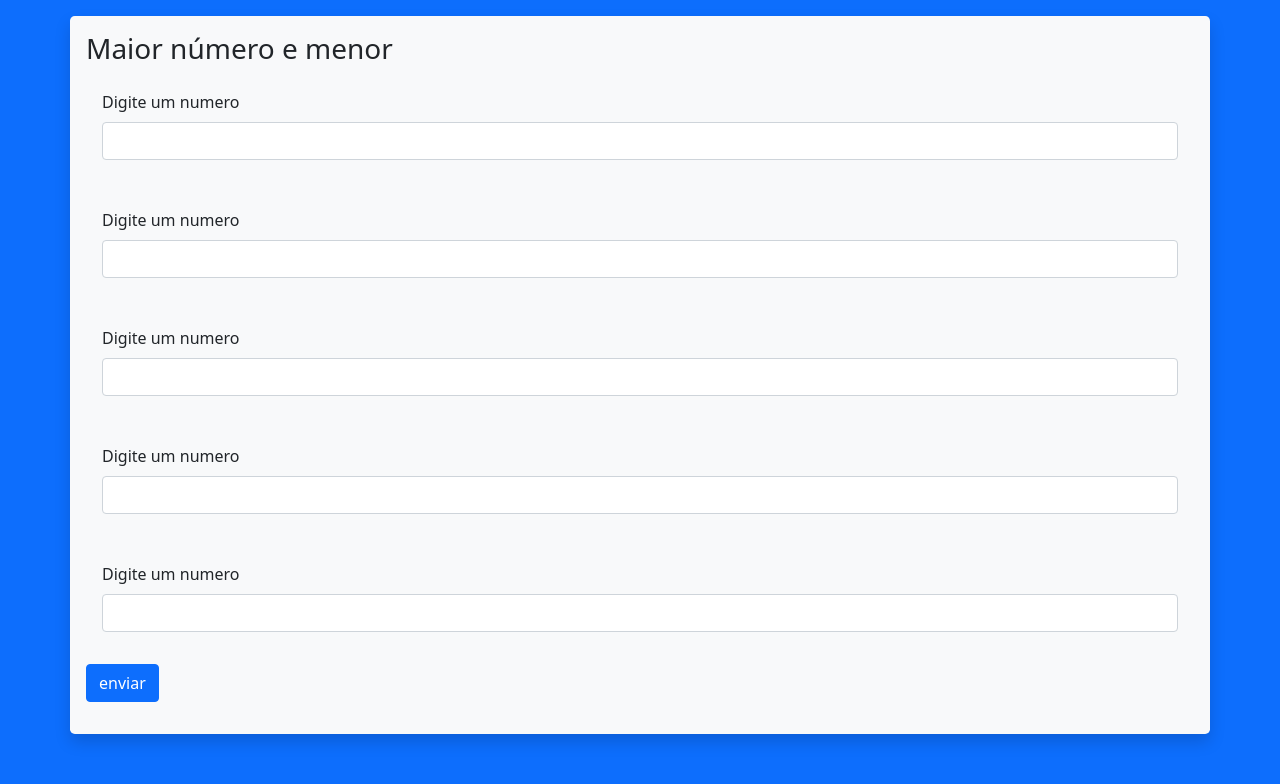
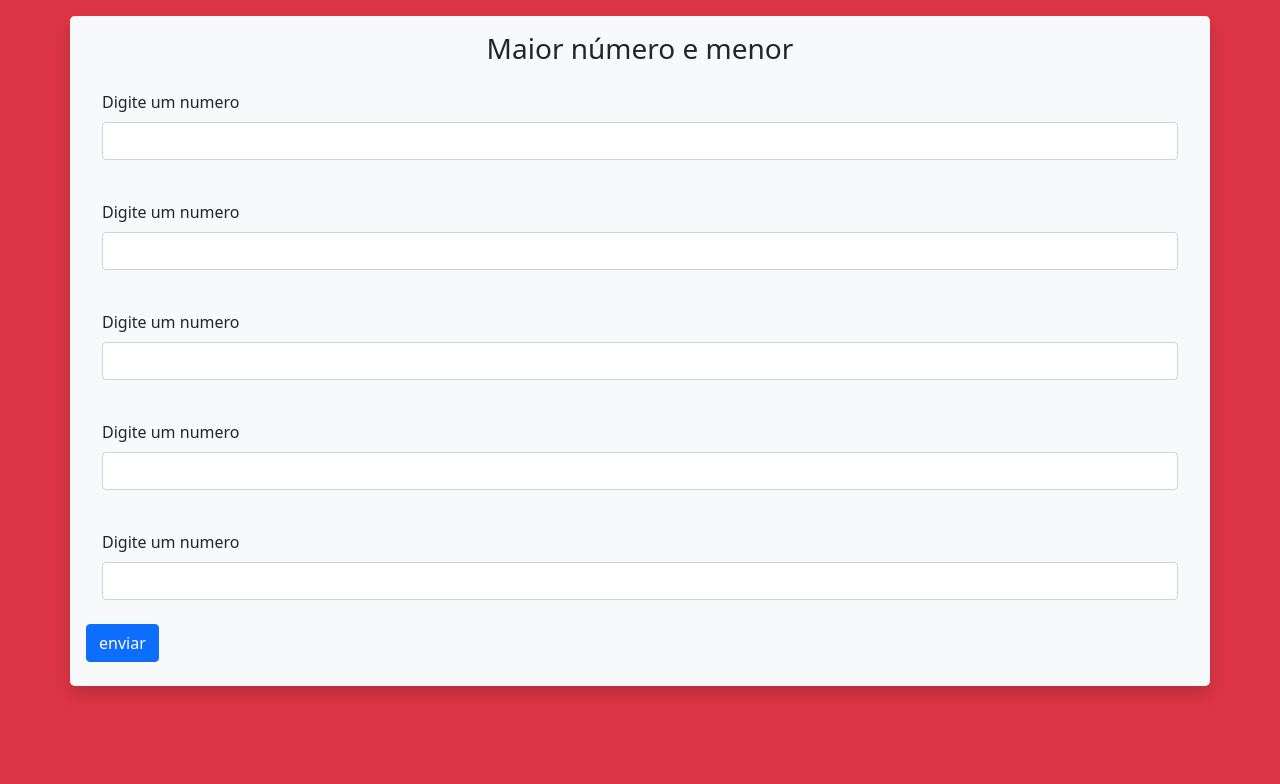
Before and after one commit to GBielMendes7/EletivaI-LinguagemdeProgamacaoIV, a PHP site: page / in a window 1280 px wide. Shown: the top 784 px of the page. Run offline with PHP 8.4, Linux system fonts and the light colour scheme.

Commit message:
csslista3exercicio4

```diff
--- a/Lista de Exercicios 3/lista3Exercicio4/index.php
+++ b/Lista de Exercicios 3/lista3Exercicio4/index.php
@@ -10,43 +10,43 @@
 
     <title>Exercicio 4</title>
   </head>
-  <body class="p-3 bg-primary">
+  <body class="p-3 bg-danger">
     <div class="container rounded-3 p-3 shadow bg-light">
-      <h3>Maior número e menor</h3>
+      <h3 class="text-center">Maior número e menor</h3>
       <form action="resposta.php" method="post">
         <div class="row p-3">
-          <div class="col mb-3">
+          <div class="col mb-2">
             <label for="num" class="form-label">Digite um numero</label>
             <input type="number"  class="form-control" id="num" name="num">
           </div>
         </div>
         <div class="row p-3">
-          <div class="col mb-3">
+          <div class="col mb-2">
             <label for="num2" class="form-label">Digite um numero</label>
             <input type="number"  class="form-control" id="num2" name="num2">
           </div>
         </div>
         <div class="row p-3">
-          <div class="col mb-3">
+          <div class="col mb-2">
             <label for="num3" class="form-label">Digite um numero</label>
             <input type="number"  class="form-control" id="num3" name="num3">
           </div>
         </div>
         <div class="row p-3">
-          <div class="col mb-3">
+          <div class="col mb-2">
             <label for="num4" class="form-label">Digite um numero</label>
             <input type="number"  class="form-control" id="num4" name="num4">
           </div>
         </div>
         <div class="row p-3">
-          <div class="col mb-3">
+          <div class="col mb-2">
             <label for="num5" class="form-label">Digite um numero</label>
             <input type="number"  class="form-control" id="num5" name="num5">
           </div>
         </div>
 
         <div class="row">
-          <div class="col mb-3">
+          <div class="col mb-2">
             <button type="submit" class="btn btn-primary">enviar</button>
           </div>
         </div>
```
Also changed, not shown: Lista de Exercicios 3/lista3Exercicio4/resposta.php (+18 -4 lines).
